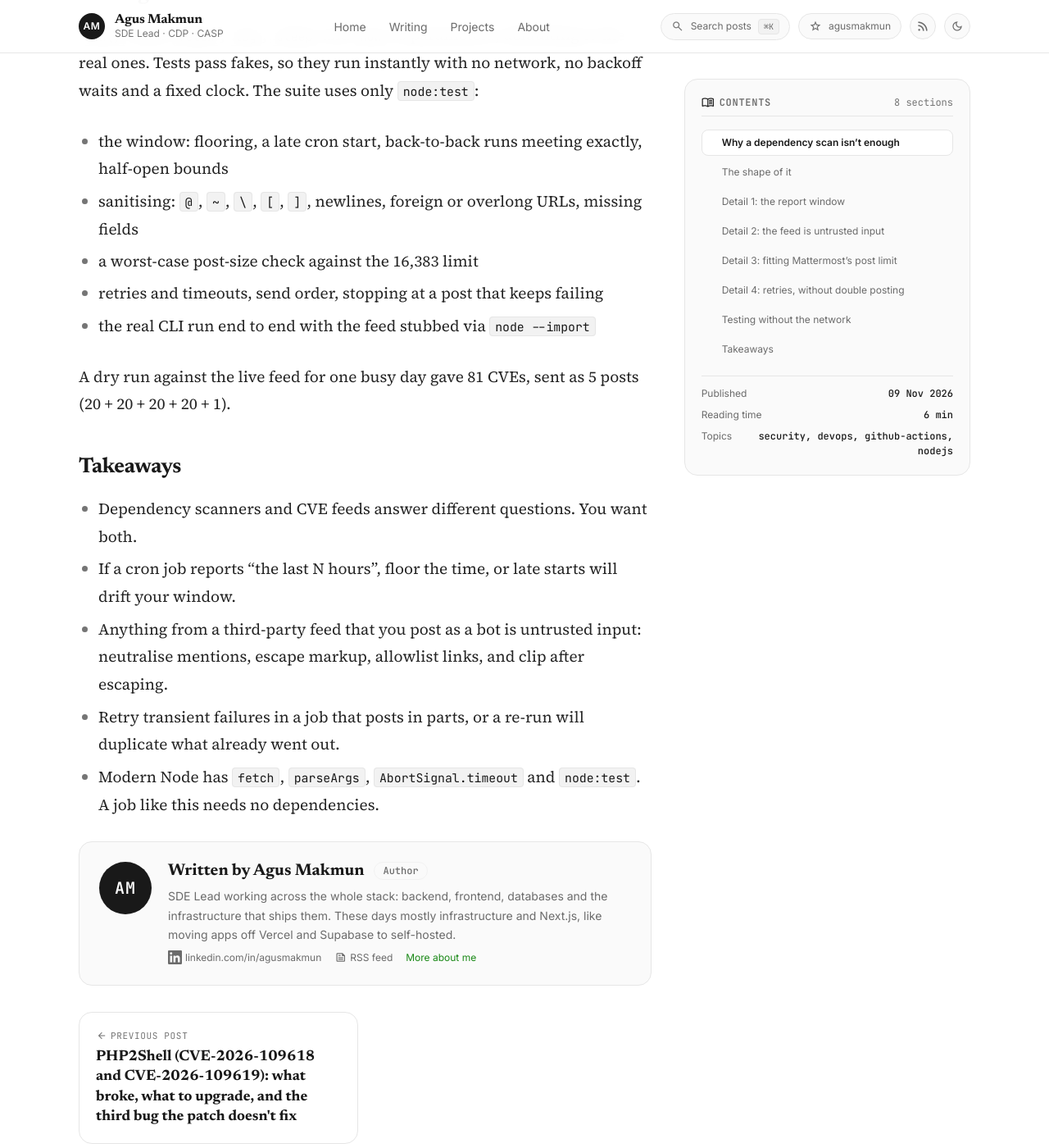
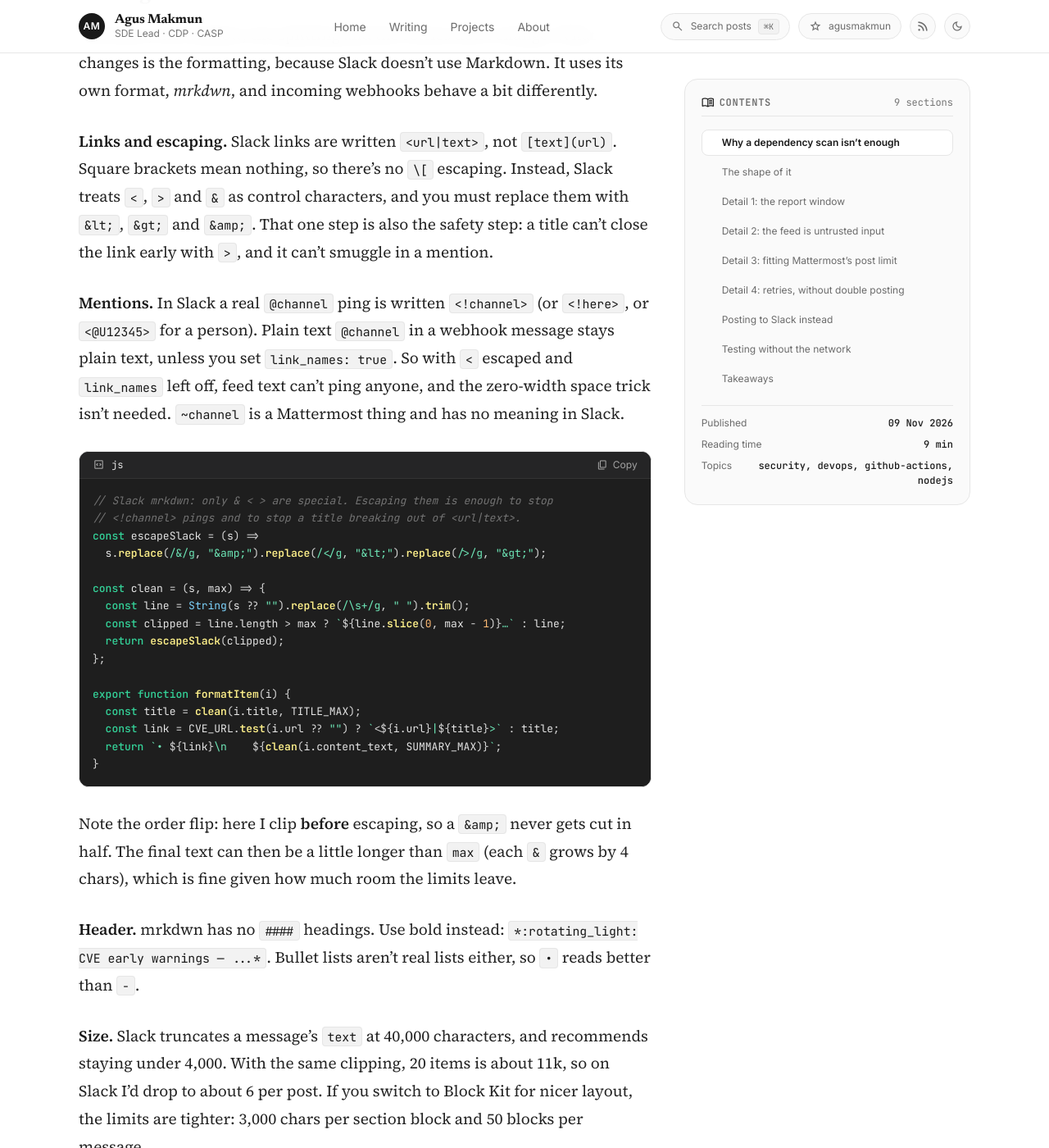
Before and after one commit to agusmakmun/agusmakmun.github.io, a Jekyll site: the page built from _posts/2026-11-09-daily-cve-early-warning-alerts-to-mattermost.md, in a window 1280 px wide and 1400 px high, scrolled down 5945 px. Shown: the whole window at 82% size. Built offline with Jekyll 4.4.1, drawn with Linux system fonts in a browser that asks for light colours; comment, search, counter and statistics services are not loaded; some of the changed text lies outside the part shown.

Commit message:
post: cover Slack differences in CVE alert post
Co-Authored-By: Claude Opus 5.5 <noreply@anthropic.com>

````diff
--- a/_posts/2026-11-09-daily-cve-early-warning-alerts-to-mattermost.md
+++ b/_posts/2026-11-09-daily-cve-early-warning-alerts-to-mattermost.md
@@ -1,6 +1,6 @@
 ---
 layout: post
-title:  "A daily CVE early warning in Mattermost with one dependency-free Node script"
+title:  "A daily CVE early warning in Mattermost (or Slack) with one dependency-free Node script"
 date:   2026-11-09 12:00:00 +0700
 categories: [security, devops, github-actions, nodejs]
 ---
@@ -11,8 +11,8 @@ weekly dependency scan said nothing, because neither bug lived in a package from
 the other in the PHP runtime. We heard about them from people, not from CI.
 
 So we added a small job: every morning at 10:00 (GMT+7) it pulls the [cve.now](https://cve.now) feed for our stack and
-posts the CVEs from the last 24 hours to the team's Mattermost channel. This post walks through how it works and the
-few details that turned out to matter.
+posts the CVEs from the last 24 hours to the team's Mattermost channel. This post walks through how it works, the
+few details that turned out to matter, and what changes if you post to Slack instead.
 
 ### Why a dependency scan isn't enough
 
@@ -186,6 +186,83 @@ again. Posts are sent in order, and the run stops at the first one that still fa
 There's one known edge left: if the webhook accepts a post but the response times out, the retry posts it twice.
 That's rare, and a duplicate alert is better than a missing one.
 
+### Posting to Slack instead
+
+The fetch, the window, the splitting and the retries don't change. What changes is the formatting, because Slack
+doesn't use Markdown. It uses its own format, *mrkdwn*, and incoming webhooks behave a bit differently.
+
+**Links and escaping.** Slack links are written `<url|text>`, not `[text](url)`. Square brackets mean nothing, so
+there's no `\[` escaping. Instead, Slack treats `<`, `>` and `&` as control characters, and you must replace them with
+`&lt;`, `&gt;` and `&amp;`. That one step is also the safety step: a title can't close the link early with `>`, and
+it can't smuggle in a mention.
+
+**Mentions.** In Slack a real `@channel` ping is written `<!channel>` (or `<!here>`, or `<@U12345>` for a person).
+Plain text `@channel` in a webhook message stays plain text, unless you set `link_names: true`. So with `<` escaped
+and `link_names` left off, feed text can't ping anyone, and the zero-width space trick isn't needed. `~channel` is a
+Mattermost thing and has no meaning in Slack.
+
+```js
+// Slack mrkdwn: only & < > are special. Escaping them is enough to stop
+// <!channel> pings and to stop a title breaking out of <url|text>.
+const escapeSlack = (s) =>
+  s.replace(/&/g, "&amp;").replace(/</g, "&lt;").replace(/>/g, "&gt;");
+
+const clean = (s, max) => {
+  const line = String(s ?? "").replace(/\s+/g, " ").trim();
+  const clipped = line.length > max ? `${line.slice(0, max - 1)}…` : line;
+  return escapeSlack(clipped);
+};
+
+export function formatItem(i) {
+  const title = clean(i.title, TITLE_MAX);
+  const link = CVE_URL.test(i.url ?? "") ? `<${i.url}|${title}>` : title;
+  return `• ${link}\n    ${clean(i.content_text, SUMMARY_MAX)}`;
+}
+```
+
+Note the order flip: here I clip **before** escaping, so a `&amp;` never gets cut in half. The final text can then
+be a little longer than `max` (each `&` grows by 4 chars), which is fine given how much room the limits leave.
+
+**Header.** mrkdwn has no `####` headings. Use bold instead: `*:rotating_light: CVE early warnings — ...*`.
+Bullet lists aren't real lists either, so `•` reads better than `-`.
+
+**Size.** Slack truncates a message's `text` at 40,000 characters, and recommends staying under 4,000. With the same
+clipping, 20 items is about 11k, so on Slack I'd drop to about 6 per post. If you switch to Block Kit for nicer
+layout, the limits are tighter: 3,000 chars per section block and 50 blocks per message.
+
+**Unfurls.** Slack previews links in webhook messages. Twenty CVE links means twenty previews, which buries the list.
+Turn them off in the payload.
+
+**Channel and bot name.** Webhooks from a Slack app are tied to one channel when you install them, and Slack ignores
+`channel`, `username` and `icon_emoji` in the payload. So the payload is just:
+
+```js
+body: JSON.stringify({ text, unfurl_links: false, unfurl_media: false }),
+```
+
+To post to a different channel, create another webhook.
+
+**Rate limits.** Incoming webhooks allow about one message per second per channel. Five posts in a row can hit that,
+and Slack answers `429` with a `Retry-After` header (in seconds). The retry helper already retries on `429`, but it's
+worth respecting the header instead of the fixed 1 s/2 s backoff:
+
+```js
+const wait = Number(res.headers.get("retry-after")) * 1000 || 1000 * 2 ** (n - 1);
+await sleep(wait);
+```
+
+**Errors.** A failing Slack webhook returns a plain-text reason in the body (`invalid_payload`, `channel_not_found`,
+`no_text`), so the existing `throw new Error(... await post.text())` already gives a useful log line.
+
+| | Mattermost | Slack |
+|---|---|---|
+| Link | `[text](url)` | <code>&lt;url&#124;text&gt;</code> |
+| Escape | `\` `[` `]`, zero-width space after `@` `~` | `&` `<` `>` as HTML entities |
+| Heading | `#### ...` | `*bold*` |
+| Post limit | 16,383 chars | 40,000 (4,000 recommended) |
+| Channel/username in payload | Yes (if allowed) | Ignored, fixed by the webhook |
+| Link previews | Server setting | `unfurl_links: false` |
+
 ### Testing without the network
 
 `run()` takes `fetch`, `log`, `sleep` and `now` as parameters, defaulting to the real ones. Tests pass fakes, so they
````
